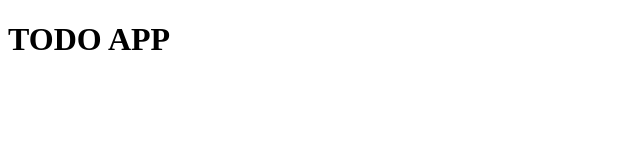
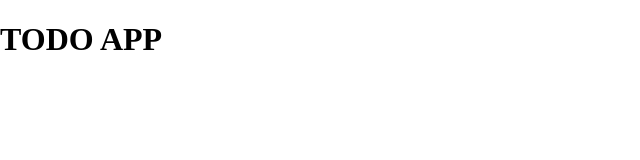
Before and after one commit to mauripavan/todo-cor, a React (Create React App) app: page / in a window 1280 px wide. Shown: the top 160 px of the page, without its empty margins (0-640 px from the left). Built offline with nearby package versions, Linux system fonts and the light colour scheme.

Commit message:
feat: basic changes & adding styled components

```diff
--- a/package.json
+++ b/package.json
@@ -41,6 +41,7 @@
     ]
   },
   "devDependencies": {
+    "@types/styled-components": "^5.1.26",
     "babel-loader": "^9.1.2",
     "eslint-config-prettier": "^8.8.0",
     "eslint-plugin-prettier": "^4.2.1",
--- /dev/null
+++ b/public/index.css
@@ -0,0 +1,3 @@
+body {
+    margin: 0;
+}
--- a/public/index.html
+++ b/public/index.html
@@ -10,6 +10,7 @@
       content="Web site created using create-react-app"
     />
     <link rel="apple-touch-icon" href="%PUBLIC_URL%/logo192.png" />
+    <link rel="stylesheet" href="./index.css" />
     <!--
       manifest.json provides metadata used when your web app is installed on a
       user's mobile device or desktop. See https://developers.google.com/web/fundamentals/web-app-manifest/
@@ -24,7 +25,7 @@
       work correctly both with client-side routing and a non-root public URL.
       Learn how to configure a non-root public URL by running `npm run build`.
     -->
-    <title>React App</title>
+    <title>TODO App</title>
   </head>
   <body>
     <noscript>You need to enable JavaScript to run this app.</noscript>
```
